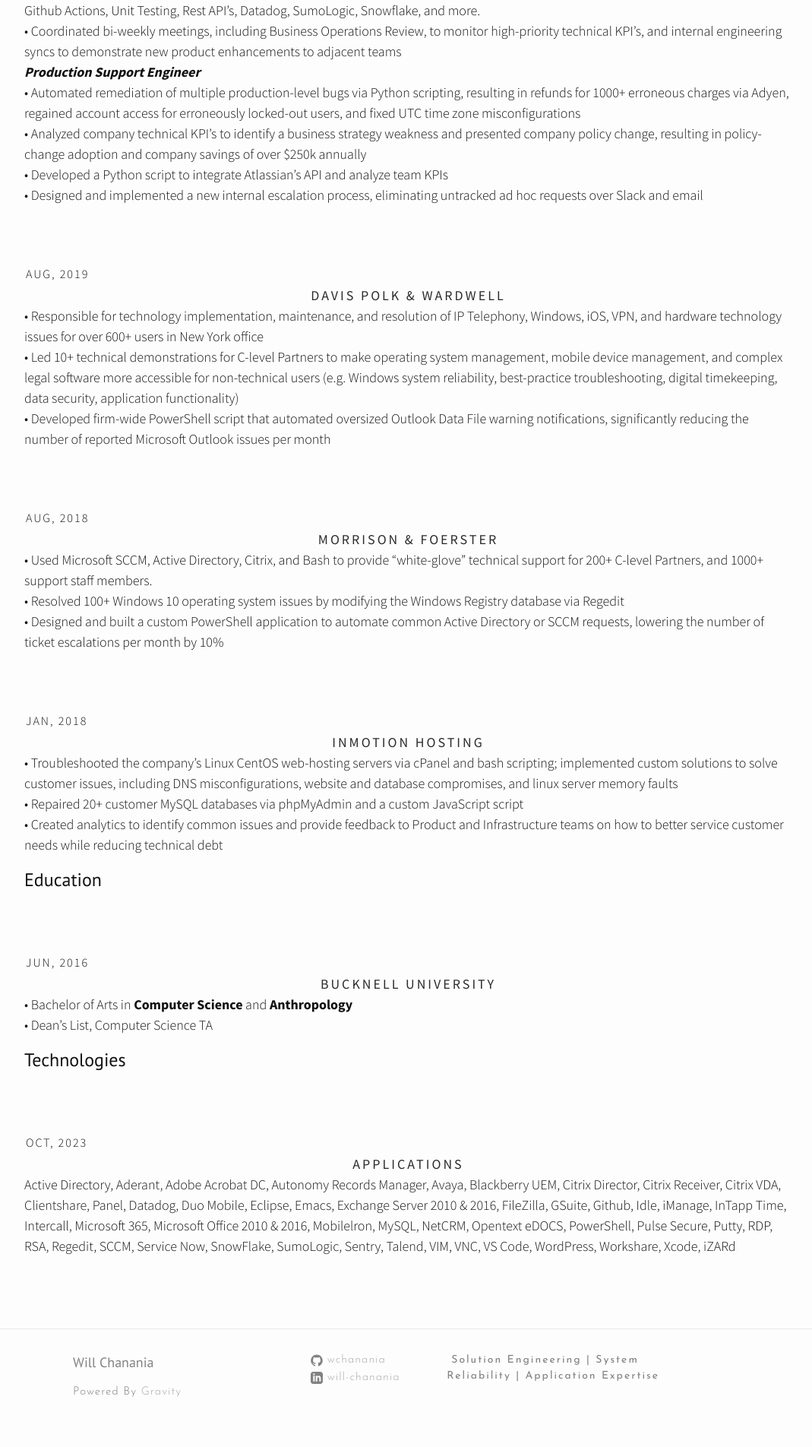
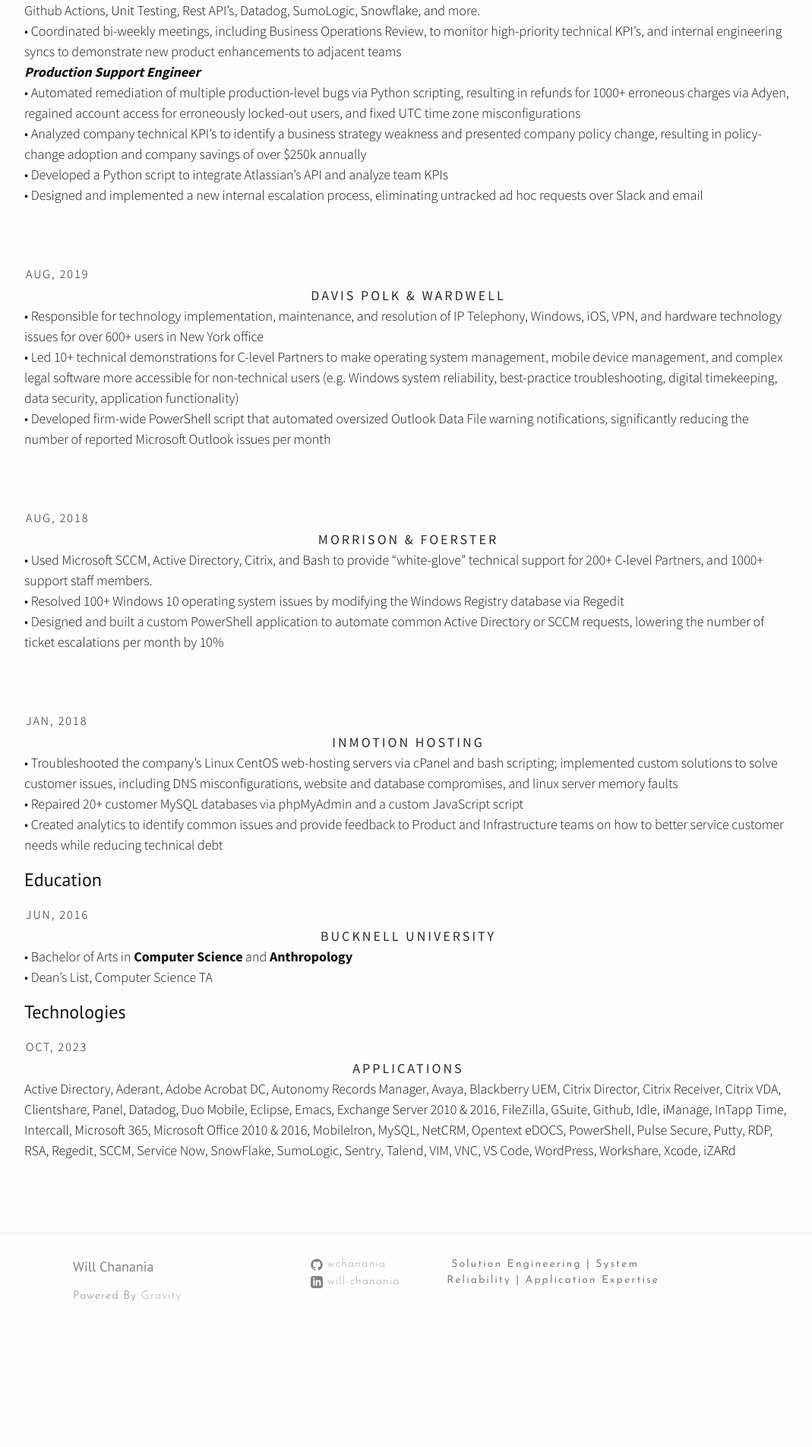
Before and after one commit to wchanania/wchanania.github.io, a Jekyll site: the page built from index.html, in a window 1280 px wide. Shown: the part 852-2756 px from the top of the page at 76% size, without its empty margins (104-1173 px from the left). Built offline with Jekyll 4.4.1, drawn with Linux system fonts in a browser that asks for light colours; nearby versions of some CDN libraries; the list of posts is cut into pages by our own code; after the commit the page ends 2630 px from its top, so only the background shows below that.

Commit message:
updating index.html

```diff
--- a/index.html
+++ b/index.html
@@ -23,7 +23,7 @@
   <div class="education">
     <h2>Education</h2>
     {% for post in site.categories.education_posts %}
-    <div class="post postContent">
+    <div class="post">
       <div  class="postDate"><time datetime="{{ post.date | date_to_xmlschema }}" itemprop="datePublished">{{ post.date | date: "%b, %Y" }}</time>
       </div>
       <div class="postTag">
@@ -42,7 +42,7 @@
   <div class="education">
     <h2>Technologies</h2>
     {% for post in site.categories.technologies_posts %}
-    <div class="post postContent">
+    <div class="post">
       <div  class="postDate"><time datetime="{{ post.date | date_to_xmlschema }}" itemprop="datePublished">{{ post.date | date: "%b, %Y" }}</time>
       </div>
       <div class="postTag">
```
